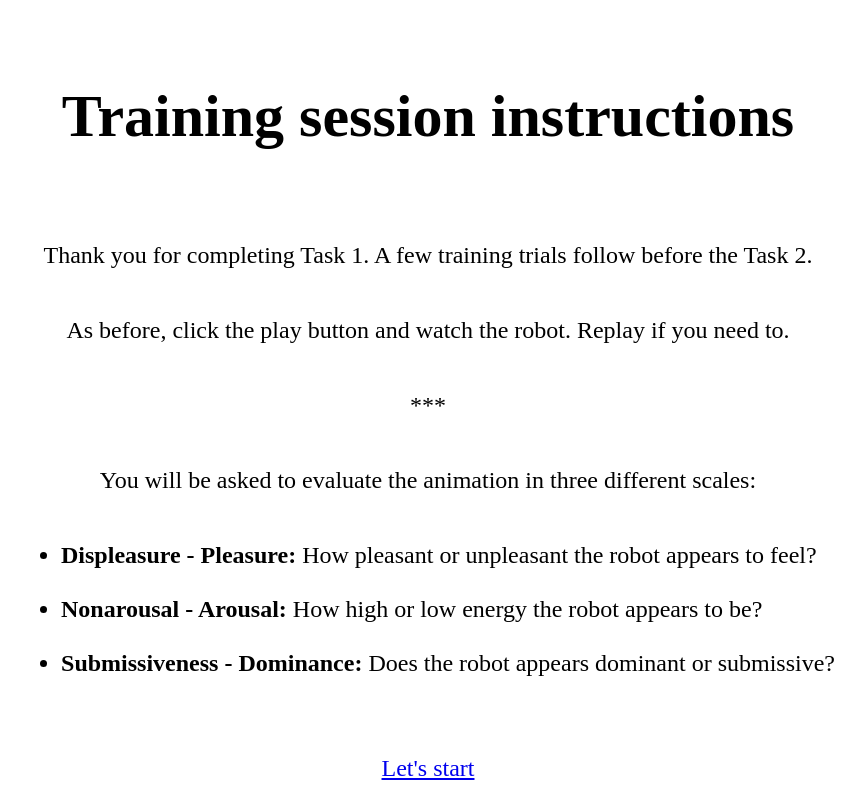
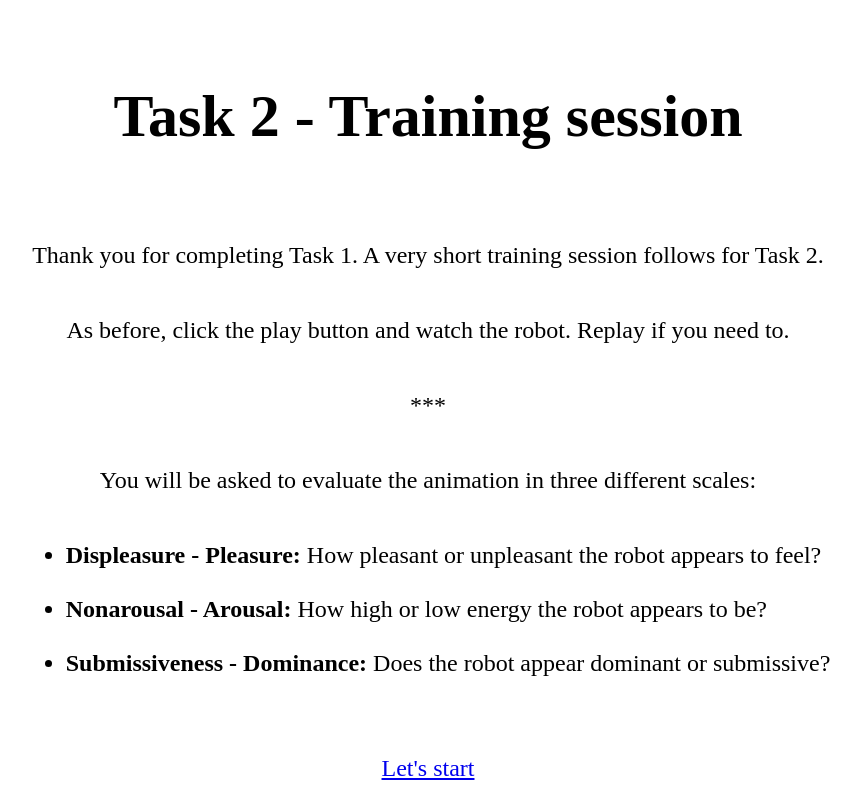
Before and after one commit to minamar/galatea, a Django app: page /instructionsTR/ in a window 1280 px wide. Shown: the whole page, without its empty margins (212-1077 px from the left). Run offline with Django 3.2, Linux system fonts and the light colour scheme; parts of the project's set-up code (start-up, migrations or seed data) failed here and were passed over.

Commit message:
change instructions

```diff
--- a/evalemo/templates/instructionsTR.html
+++ b/evalemo/templates/instructionsTR.html
@@ -45,16 +45,16 @@
     <body>
     <div class="flex-container">
     </br></br></br></br>
-    <div class="instructions-head"><h1>Training session instructions</h1></div>
+    <div class="instructions-head"><h1>Task 2 - Training session</h1></div>
     </br>
-    <p>Thank you for completing Task 1. A few training trials follow before the Task 2.</p>
+    <p>Thank you for completing Task 1. A very short training session follows for Task 2.</p>
     <p>As before, click the play button and watch the robot. Replay if you need to.</p>
     <p>***</p>
     <p>You will be asked to evaluate the animation in three different scales:</p>
         <ul>
             <li><b>Displeasure - Pleasure:</b> How pleasant or unpleasant the robot appears to feel? </li></br>
             <li><b>Nonarousal - Arousal:</b> How high or low energy the robot appears to be? </li></br>
-            <li><b>Submissiveness - Dominance:</b> Does the robot appears dominant or submissive?</li>
+            <li><b>Submissiveness - Dominance:</b> Does the robot appear dominant or submissive?</li>
         </ul>
 
     </br></br>
```
